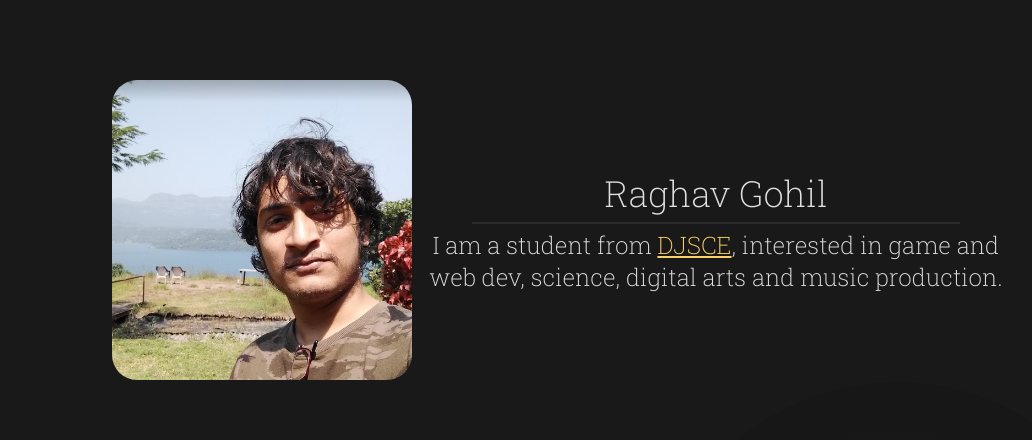
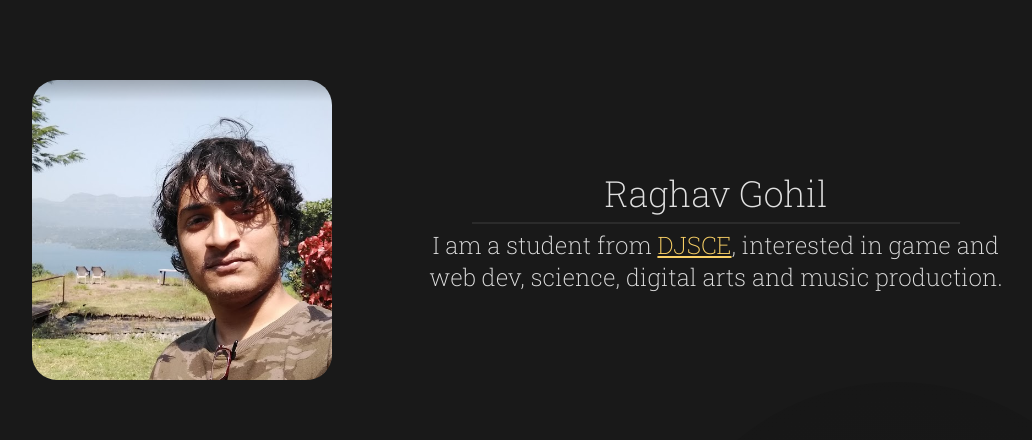
Before and after one commit to RaghavGohil/raghavgohil.github.io, a plain HTML site: page index.html in a window 1280 px wide. Shown: the top 440 px of the page, without its empty margins (74-1106 px from the left). Drawn offline with Linux system fonts and the light colour scheme.

Commit message:
fixed flex of profile pic in desktop view

```diff
--- a/styles.css
+++ b/styles.css
@@ -77,6 +77,8 @@ div:hover ~ #cursor
     }
     #hero-profile-content {
         width: 50%;
+        padding-left:10vh;
+        padding-right: 10vh;
         text-align: center;
     }
 }
```
